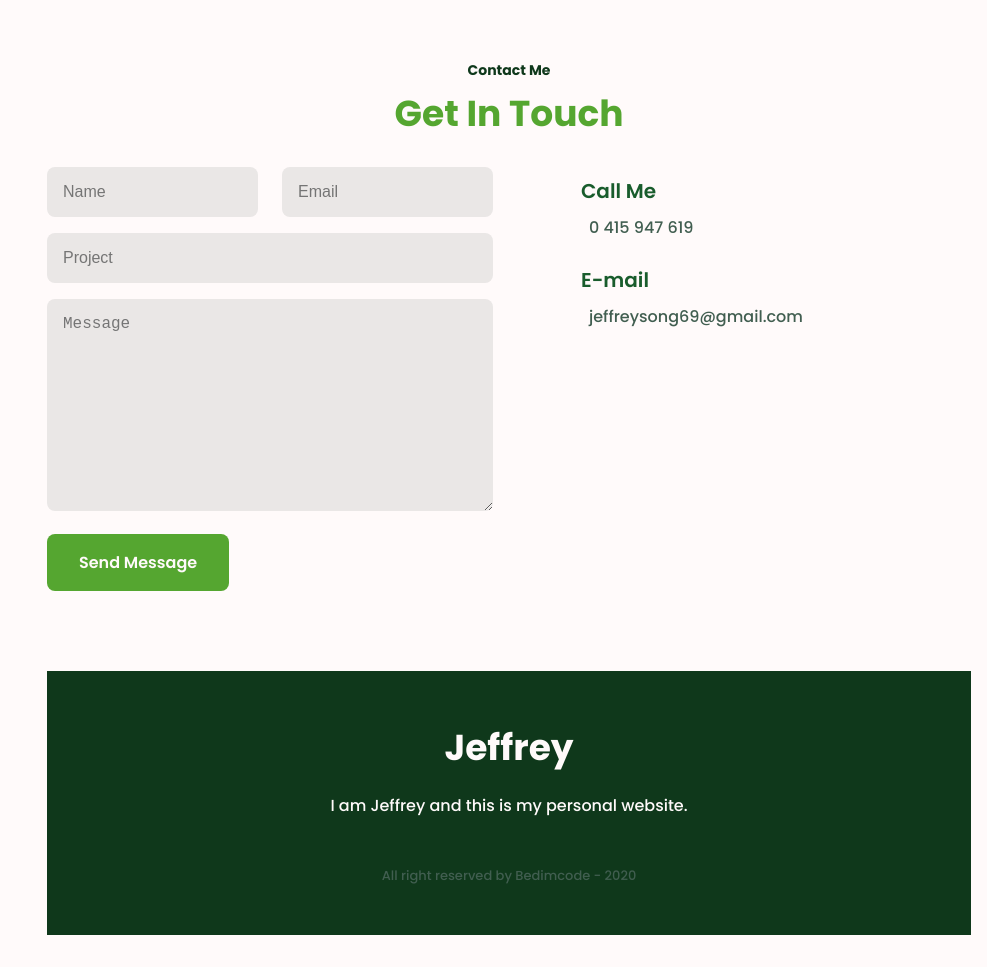
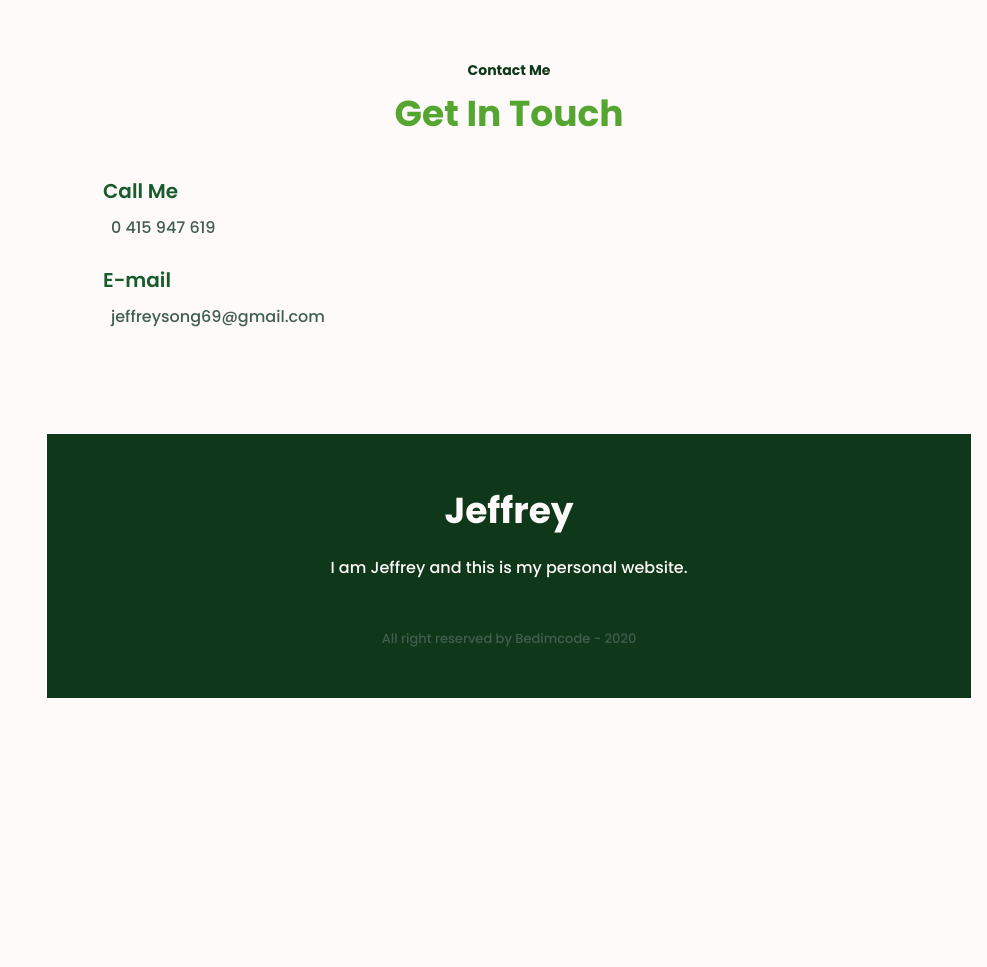
Before and after one commit to CaptainMunchie/captainmunchie.github.io, a plain HTML site: page index.html in a window 1280 px wide. Shown: the part 6356-7323 px from the top of the page, without its empty margins (293-1280 px from the left). After the commit the page ends 7086 px from the top, so only its background shows below. Drawn offline with nearby package versions, Linux system fonts and the light colour scheme.

Commit message:
contact out

```diff
--- a/index.html
+++ b/index.html
@@ -572,7 +572,7 @@
                 <h2 class="section-title">Get In Touch</h2>
 
                 <div class="contact__container bd-grid">
-                    <form action="" class="contact__form">
+                    <!-- <form action="" class="contact__form">
                         <div class="contact__inputs">
                             <input type="text" placeholder="Name" class="contact__input">
                             <input type="mail" placeholder="Email" class="contact__input">
@@ -583,7 +583,7 @@
                         <textarea name="" id="" cols="30" rows="10" placeholder="Message" class="contact__input"></textarea>
 
                         <input type="submit" value="Send Message" class="button contact__button">
-                    </form>
+                    </form> -->
 
                     <div>
                         <div class="contact__info">
```
